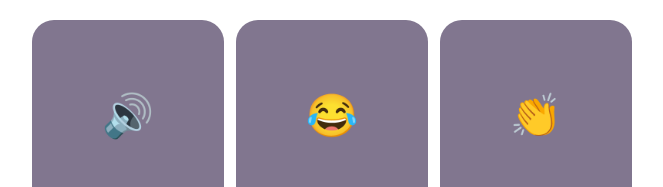
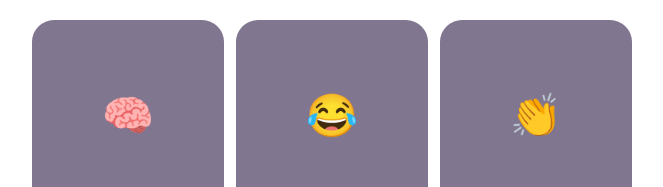
Before and after one commit to o1p1o/soundboard, a plain HTML site: page index.html in a window 1280 px wide. Shown: the top 187 px of the page, without its empty margins (308-971 px from the left). Drawn offline with Linux system fonts and the light colour scheme.

Commit message:
Update sound file and emoji in index.html

```diff
--- a/index.html
+++ b/index.html
@@ -82,8 +82,8 @@
 
         const sounds = [
             {
-                file: "sounds/sound1.mp3",
-                emoji: "🔊",
+                file: "sounds/mozgi_ne_ebi.mp3",
+                emoji: "🧠",
                 name: "Sound 1"
             },
             {
```
